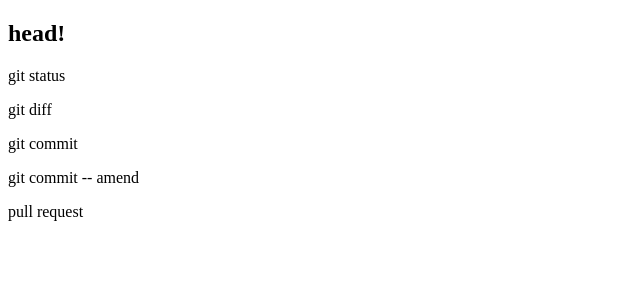
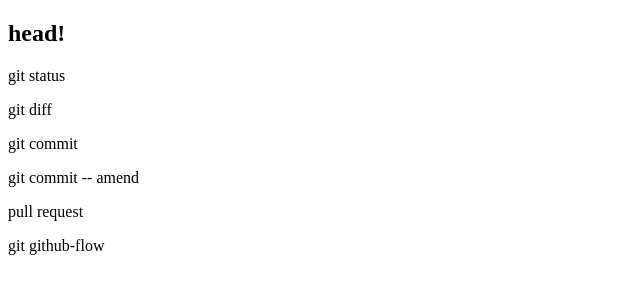
Before and after one commit to Perlverity/git_turtorial, a plain HTML site: page index.html in a window 1280 px wide. Shown: the whole page, without its empty margins (0-640 px from the left). Drawn offline with Linux system fonts and the light colour scheme.

Commit message:
git-flow

```diff
--- a/index.html
+++ b/index.html
@@ -12,7 +12,7 @@
     <p>git commit</p>
     <p>git commit -- amend</p>
     <p>pull request</p>
-
+    <p>git github-flow</p>
 
 </body>
 </html>
```
